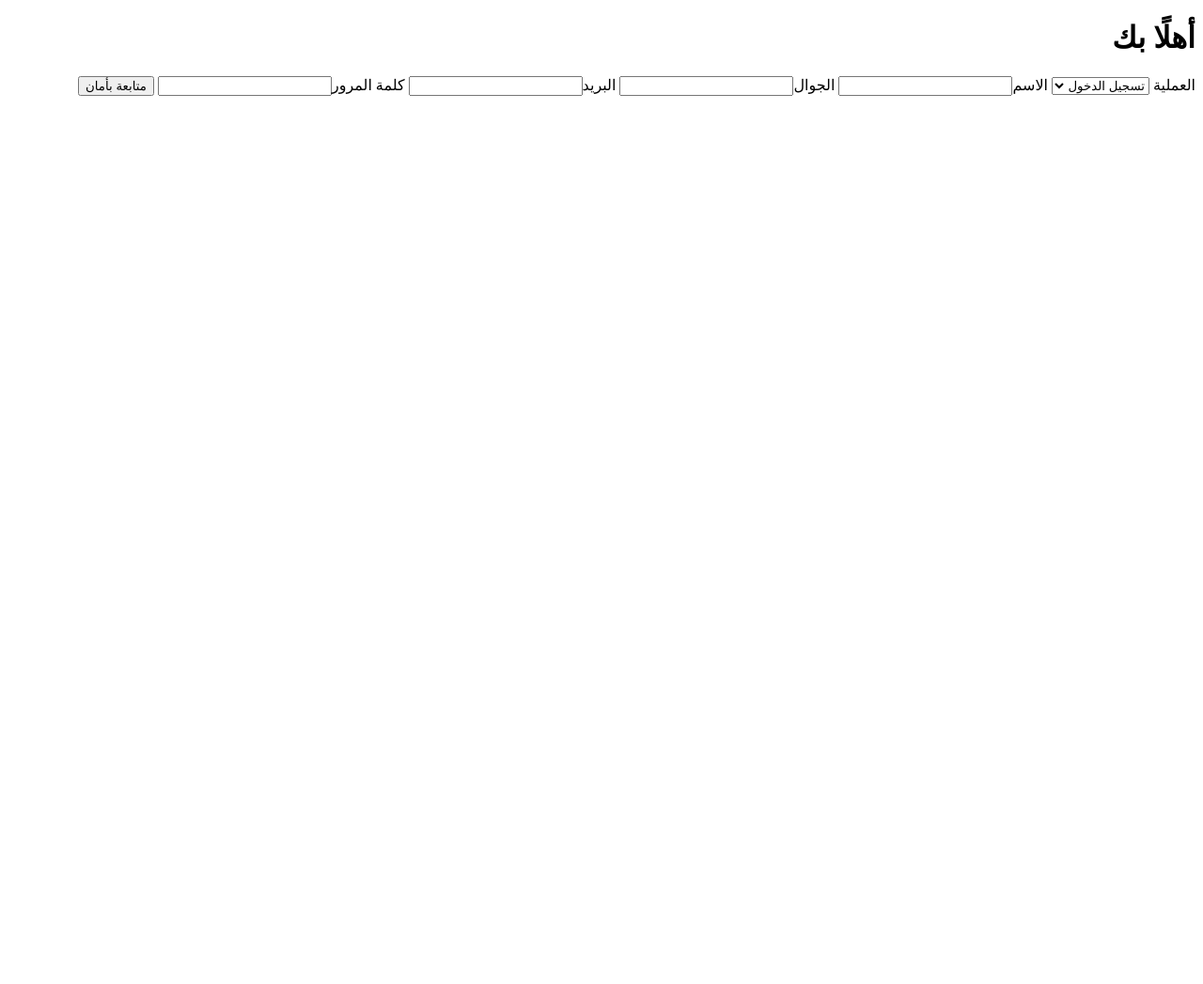
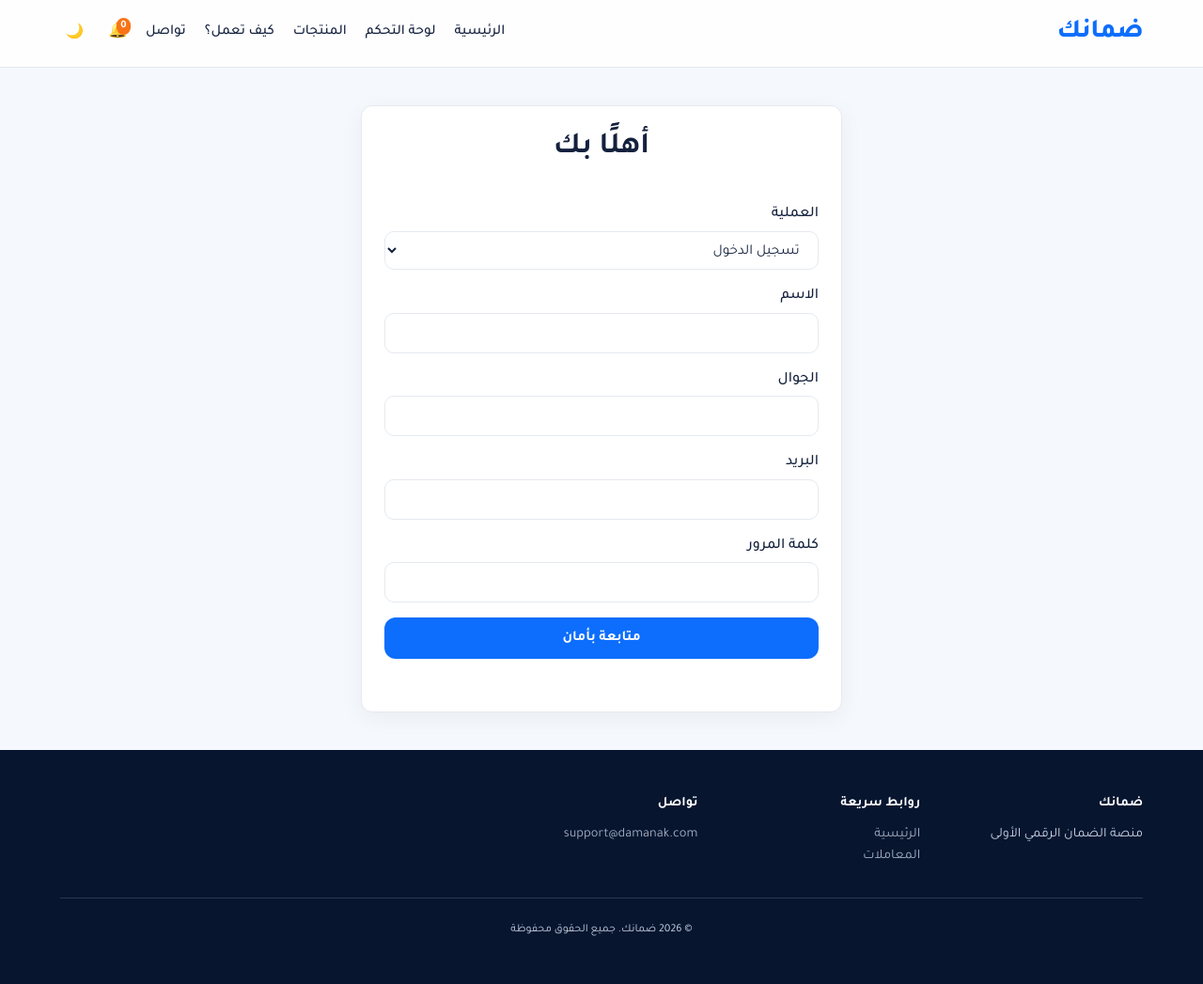
Before and after one commit to yoseff33/sdgpt300, a plain HTML site: page login.html in a window 1280 px wide. Shown: the whole page at 94% size. Before the commit the page ends 800 px from the top, so only its background shows below. Drawn offline with Linux system fonts and the light colour scheme; the site is published under a folder, as on GitHub Pages, so addresses that start at the root find nothing.

Commit message:
Update login.html

```diff
--- a/login.html
+++ b/login.html
@@ -4,7 +4,7 @@
   <meta charset="utf-8">
   <meta name="viewport" content="width=device-width, initial-scale=1">
   <title>الدخول | ضمانك</title>
-  <link rel="stylesheet" href="/assets/css/style.css">
+  <link rel="stylesheet" href="assets/css/style.css">
 </head>
 <body>
   <div data-header></div>
@@ -26,9 +26,9 @@
     </form>
   </main>
   <div data-footer></div>
-  <script type="module" src="/assets/js/app.js"></script>
+  <script type="module" src="assets/js/app.js"></script>
   <script type="module">
-    import { api } from '/assets/js/api.js';
+    import { api } from './assets/js/api.js';
     const form = document.getElementById('auth');
     const msg = document.getElementById('msg');
     form.onsubmit = async e => {
@@ -39,7 +39,7 @@
         const res = await api(endpoint, { method: 'POST', body: JSON.stringify(data) });
         if (res.token) {
           localStorage.setItem('damanak_token', res.token);
-          window.location.href = '/dashboard.html';
+          window.location.href = 'dashboard.html';
         } else {
           msg.textContent = 'تم بنجاح، لكن الرمز غير موجود';
         }
```
